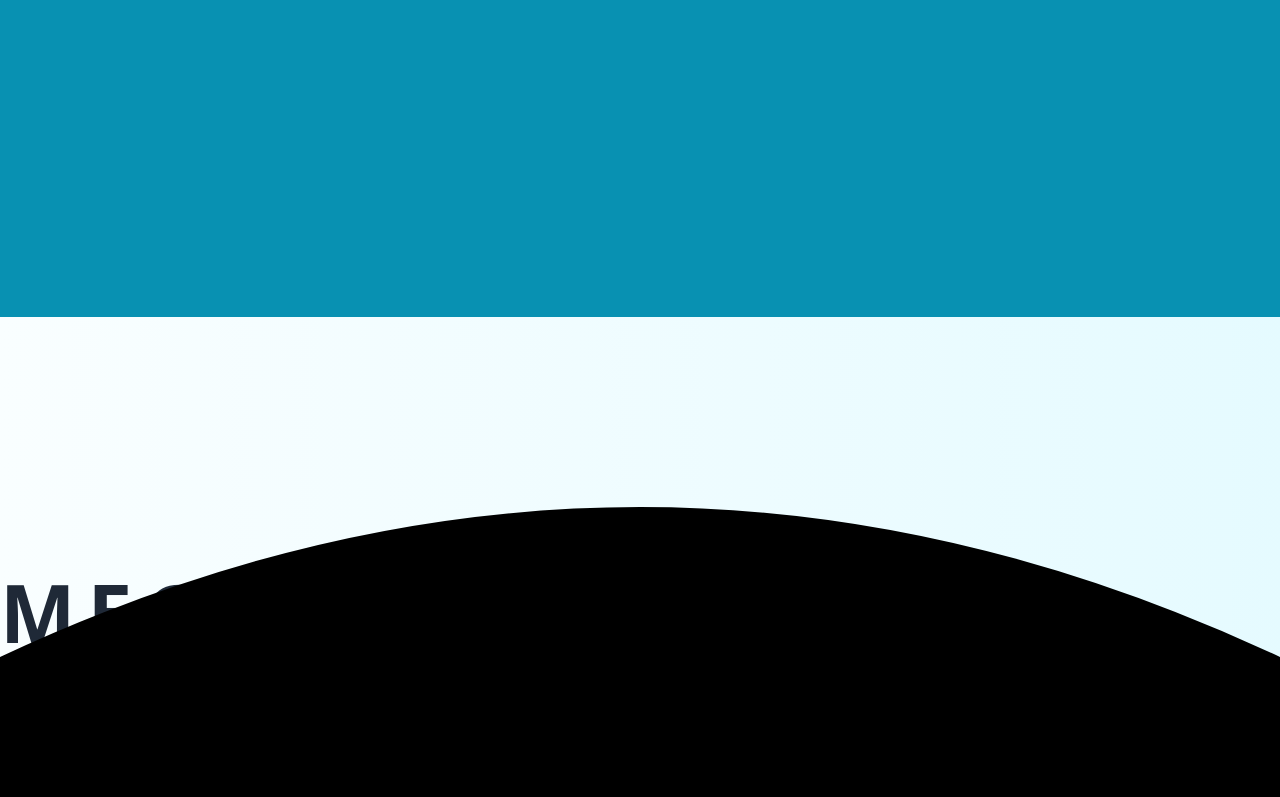
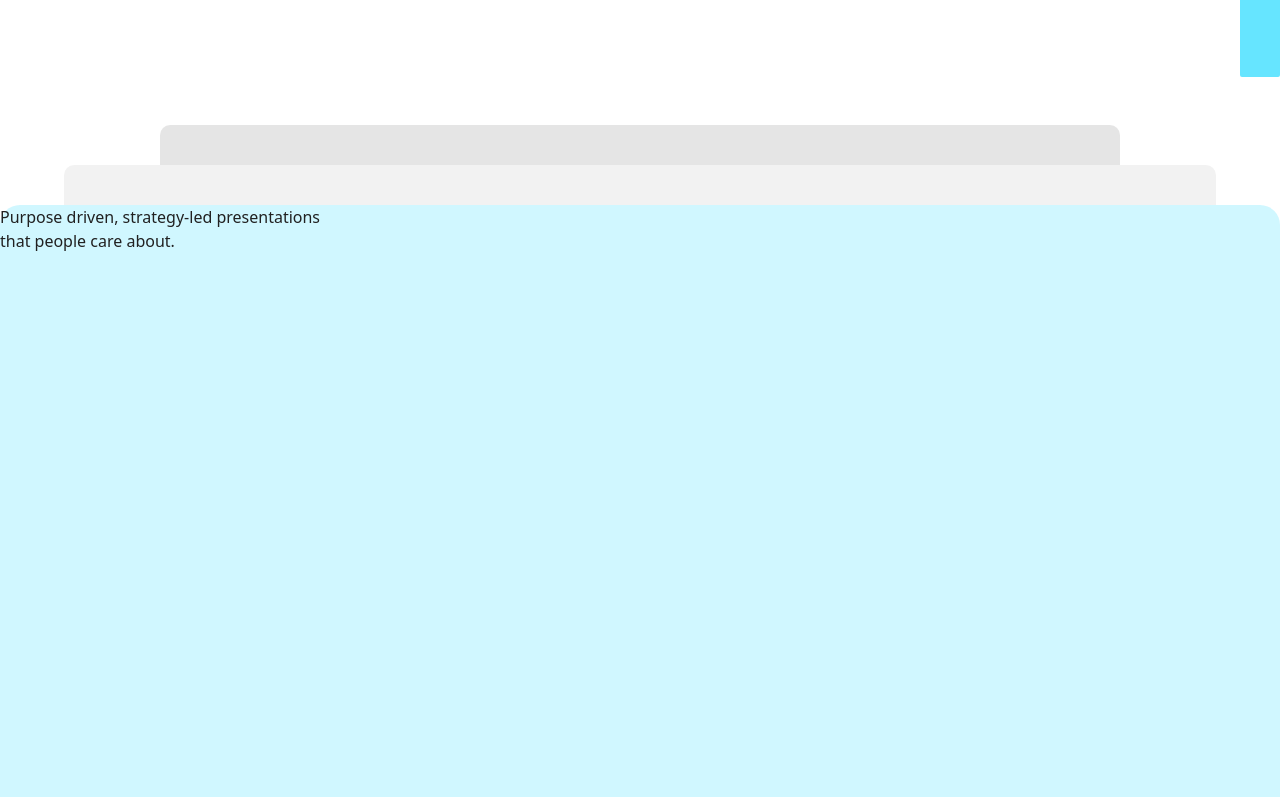
Before and after one commit to Mahbub11/mts, a Next.js app: page /case-studies in a window 1280 px wide. Shown: the part 443-1240 px from the top of the page. Built offline with nearby package versions, Linux system fonts and the light colour scheme.

Commit message:
initial1346111e

```diff
--- a/app/case-studies/page.tsx
+++ b/app/case-studies/page.tsx
@@ -1,21 +1,29 @@
 "use client";
 import Curve from "@/components/Curve/Curve";
 import HeroCaseStudies from "@/container/case-studies-page/Hero";
+import Projectspresentation from "@/container/case-studies-page/Projects";
 import { useEffect } from "react";
 
 
 export default function CaseStudies() {
+	useEffect(() => {
+		(async () => {
+			const LocomotiveScroll = (await import("locomotive-scroll")).default;
+			const locomotiveScroll = new LocomotiveScroll();
+		})();
+	}, []);
 
 	return (
 		<>
-			<Curve >
+			{/* <Curve > */}
 
-                <div className="h-[40rem] w-full mt-[15rem]">
+                <div className="h-full w-full mt-[3rem]">
                      <HeroCaseStudies></HeroCaseStudies>
+					 <Projectspresentation></Projectspresentation>
                 </div>
 
 
-            </Curve>
+            {/* </Curve> */}
 		</>
 	);
 }
--- a/app/layout.tsx
+++ b/app/layout.tsx
@@ -31,7 +31,7 @@ export default function RootLayout({
     <html lang="en">
       <body
         className={`${geistSans.variable} ${geistMono.variable} antialiased
-        bg-gradient-to-r from-customLight/5 to-customDark/10 `}
+         `}
       >
         <NavBar></NavBar>
 
--- a/components/Button.tsx
+++ b/components/Button.tsx
@@ -7,7 +7,7 @@ export default function Button({ href, title }: TButtonProps) {
 		<div className="flex flex-col pb-[10px] w-fit">
 			<div className="flex items-center gap-[5px] group">
 				<div className="rounded-[50px] border border-[#21212199]
-				hover:border-[#FFFF] group-hover:bg-customDark
+				hover:border-[#FFFF] group-hover:bg-btn_clr
 				 py-[3px] px-[12px] cursor-pointer">
 					<Link
 						className="small-text font-NeueMontreal text-secondry
@@ -17,7 +17,7 @@ export default function Button({ href, title }: TButtonProps) {
 					</Link>
 				</div>
 				<div className="w-[33px] flex items-center justify-center h-[33px] border border-[#FFFF]
-				 rounded-[50px] group-hover:bg-customLight transition-all duration-200 ease-in-out cursor-pointer
+				 rounded-[50px] group-hover:bg-btn_clr transition-all duration-200 ease-in-out cursor-pointer
 				 scale-0 group-hover:scale-100 sm:hidden xm:hidden">
 					<p className="small-text font-normal text-white group-hover:text-white">
 						<ArrowUpRight
--- a/components/nav/navBar.tsx
+++ b/components/nav/navBar.tsx
@@ -104,7 +104,7 @@ export default function Navbar() {
             Blog
           </h3>
           <div className="lg:hidden md:hidden">
-          <MobileNav></MobileNav>
+            <MobileNav></MobileNav>
           </div>
         </div>
       </div>
--- a/container/case-studies-page/Hero.tsx
+++ b/container/case-studies-page/Hero.tsx
@@ -2,15 +2,20 @@
 
 export default function HeroCaseStudies() {
 	return (
-		<section className="w-full padding-x bg-cyan-600 sticky top-0 h-[65vh]">
+		<section className="w-full padding-x bg-transparent sticky top-0 h-[65vh]">
 			<div className="w-full pt-[170px] pb-[20px]">
 				<div className="w-fit relative">
-					<h1 className="heading tracking-[-1.3px] text-[#212121] font-semibold font-FoundersGrotesk uppercase">
+					<h1 className="heading tracking-[-1.3px]
+					 text-[#212121] font-semibold font-FoundersGrotesk uppercase">
 						work
-
+						<sup className="paragraph font-normal
+						absolute top-[20px] ml-[10px] font-NeueMontreal">
+							(9)
+						</sup>
 					</h1>
 				</div>
 			</div>
+
 		</section>
 	);
 }
--- /dev/null
+++ b/container/case-studies-page/Projects.tsx
@@ -0,0 +1,37 @@
+"use client";
+import { useRef } from "react";
+
+
+export default function Projectspresentation() {
+	const container = useRef(null);
+	return (
+		<div
+			className="w-full"
+			ref={container}>
+			<div className="w-full flex flex-col items-center justify-center
+			 ">
+				<div
+					data-scroll
+					data-scroll-speed="-.2"
+					className="bg-transparent/10 w-[75%] py-[20px] rounded-t-[10px]	"
+				/>
+				<div
+					className="bg-transparent/5 relative z-20 w-[90%] py-[20px] rounded-t-[10px]"
+					data-scroll
+					data-scroll-speed="-.1"
+				/>
+			</div>
+			<section className="w-full relative
+			 z-30 padding-y rounded-t-[20px] bg-customLight/40 h-[50rem]">
+				<div>
+					<h2 className="sub-heading font-normal padding-x font-NeueMontreal text-secondry">
+						Purpose driven, strategy-led presentations
+						<br className="sm:hidden xm:hidden" />
+						that people care about.
+					</h2>
+				</div>
+
+			</section>
+		</div>
+	);
+}
--- a/container/home-page/hero/hero.tsx
+++ b/container/home-page/hero/hero.tsx
@@ -70,8 +70,8 @@ const AnimatedText: React.FC = () => {
         <div>
           <div className="font-gvf ">
             <h2
-              className="text-gray-800 text-[28px] md:text-[50px]
-              sm:tracking-tighter  lg:text-[55px]"
+              className="text-gray-800 text-[28px] md:text-[45px]
+              sm:tracking-tighter  lg:text-[50px]"
             >
               Your Trusted Partner For
             </h2>
@@ -87,8 +87,8 @@ const AnimatedText: React.FC = () => {
                 animate="center"
                 exit="exit"
                 transition={{
-                  y: { type: "spring", stiffness: 300, damping: 200 },
-                  opacity: { duration: 0.5 },
+                  y: { type: "spring", stiffness: 400, damping: 100 },
+                  opacity: { duration: 0.2 },
                 }}
               >
                 {texts[index]}
--- a/container/home-page/mission/wwd-cards.tsx
+++ b/container/home-page/mission/wwd-cards.tsx
@@ -291,12 +291,12 @@ export default function Card() {
             <div className="w-fit  mt-10">
             <div
             className="flex items-center justify-center
-               bg-[#6ae0f8] cursor-pointer rounded-full group "
+               bg-btn_clr/80 cursor-pointer rounded-full group "
           >
             <RoundButton
               href="/presentation"
               title="view all case studies"
-              bgcolor="#00d4ff"
+              bgcolor="#00B4D8"
               className="bg-white text-customDark"
               style={{ color: "#fff" }}
             />
--- a/container/home-page/project/project.tsx
+++ b/container/home-page/project/project.tsx
@@ -69,7 +69,7 @@ export default function Project() {
                 {item.links.map((link) => (
                   <Tags
                     className="hover:text-white"
-                    bgcolor="#00d4fff5"
+                    bgcolor="#00B4D8"
                     item={link}
                     key={link.id}
                   />
@@ -81,12 +81,12 @@ export default function Project() {
         <div className="w-full flex justify-center mt-[5rem]">
           <div
             className="flex items-center justify-center
-               bg-[#6ae0f8] cursor-pointer rounded-full group "
+               bg-btn_clr/80 cursor-pointer rounded-full group "
           >
             <RoundButton
               href="/presentation"
               title="view all case studies"
-              bgcolor="#00d4ff"
+              bgcolor="#00B4D8"
               className="bg-white text-customDark"
               style={{ color: "#fff" }}
             />
--- a/container/home-page/ready/Ready.tsx
+++ b/container/home-page/ready/Ready.tsx
@@ -52,12 +52,12 @@ export default function Ready() {
           <div className="w-full flex justify-center mt-[3rem]">
             <div
               className="flex items-center justify-center
-               bg-customDark/80 cursor-pointer rounded-full group "
+               bg-[#00B4D8] cursor-pointer rounded-full group "
             >
               <RoundButton
                 href="/presentation"
                 title="view all case studies"
-                bgcolor="#00d4ff"
+                bgcolor="#00B4D8"
                 className="bg-white text-customDark"
                 style={{ color: "#fff" }}
               />
@@ -72,7 +72,7 @@ export default function Ready() {
               className="xl:text-[18px] xl:leading-[28px] text-[14px] leading-[24px] uppercase font-normal font-NeueMontreal"
               href="/contact"
             >
-              <Rounded className="py-[6px]" backgroundColor="#00d4ff">
+              <Rounded className="py-[6px]" backgroundColor="#00B4D8">
                 <p className="z-10 px-[10px] ml-[15px] py-[6px] group-hover:text-white text-black">
                   hello@ochi.design
                 </p>
--- a/container/home-page/svg-section/svgComponent.tsx
+++ b/container/home-page/svg-section/svgComponent.tsx
@@ -65,8 +65,7 @@ const SvgComponent: React.FC = () => {
   return (
     <div
     data-scroll-container data-scroll-speed="1"
-      className="container mx-auto  flex justify-center md:h-[50rem]
-      lg:h-[50rem] sm:h-[25rem]
+      className="container mx-auto  flex justify-center h-auto
       sm:px-2"
       style={{  position: "relative" }}
     >
--- a/tailwind.config.ts
+++ b/tailwind.config.ts
@@ -15,6 +15,7 @@ const config: Config = {
         black: "1px black", // Change to your desired color and width
       },
       colors: {
+        btn_clr: "#00B4D8",
         secondry: "#212121",
         marquee: "#004d43",
         about: "#cdea68",
```
